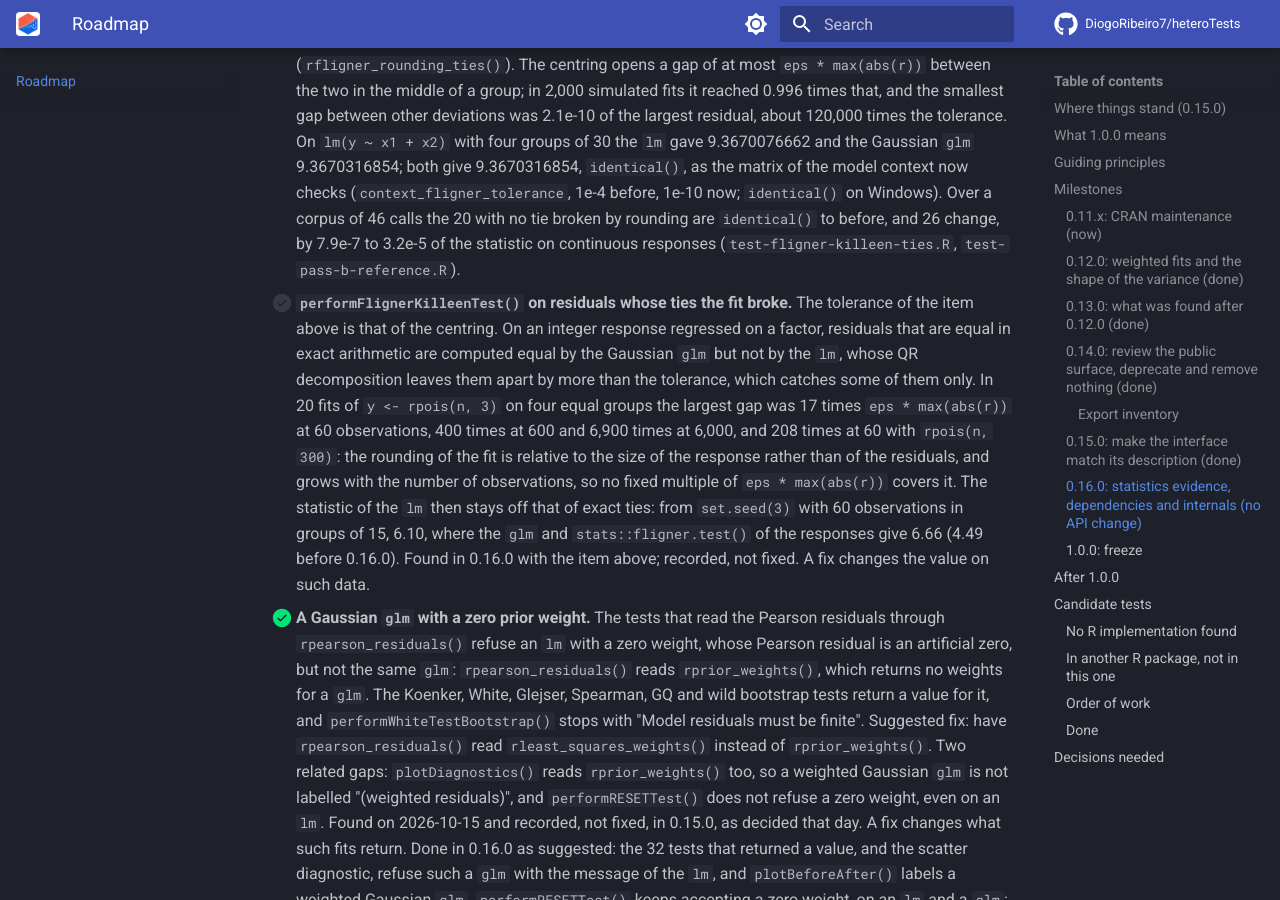
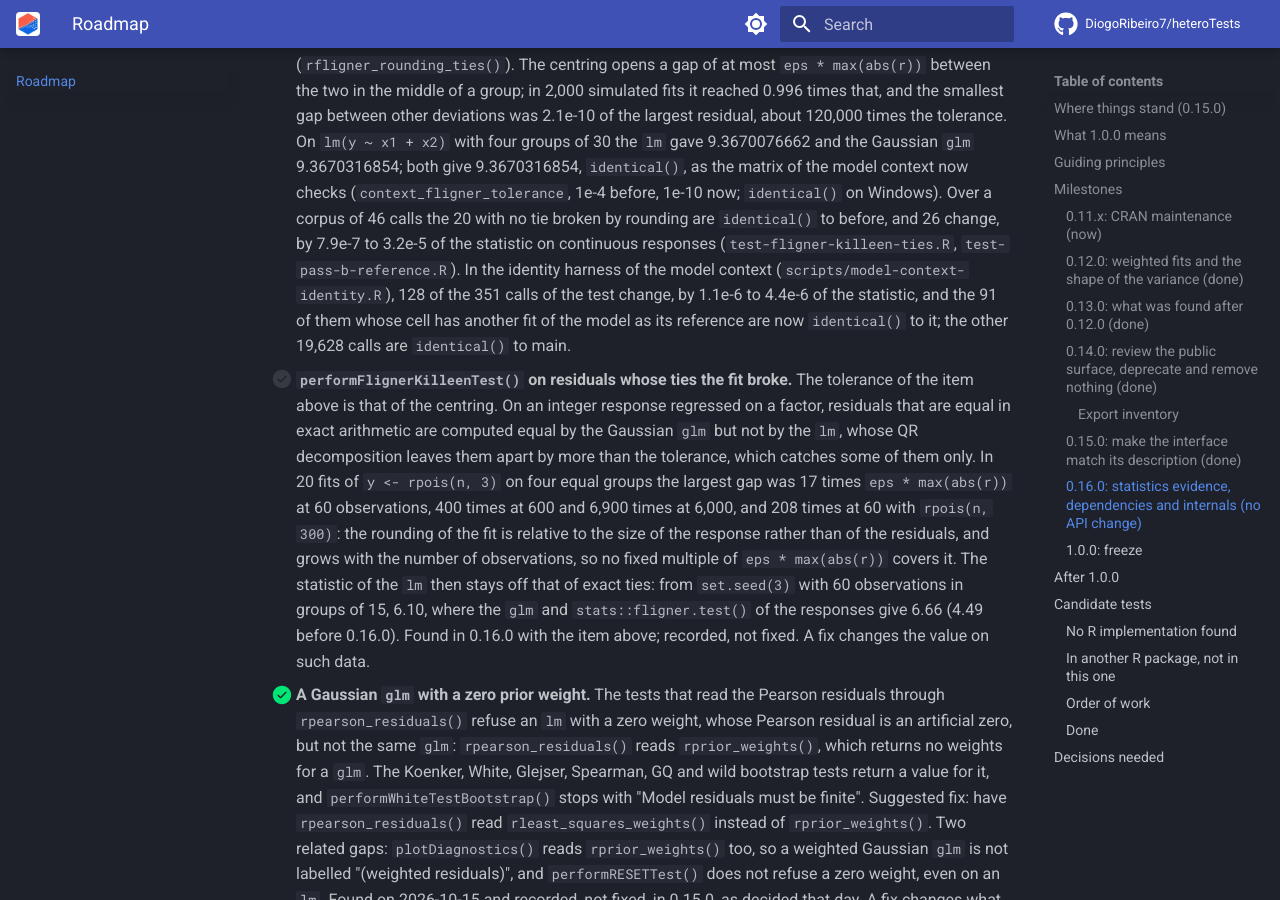
Before and after one commit to DiogoRibeiro7/heteroTests, an MkDocs documentation site: the page built from docs/roadmap.md, in a window 1280 px wide and 900 px high, scrolled down 24264 px. Built offline with MkDocs 1.6.1 and Material for MkDocs 9.7.7, drawn with Linux system fonts in a browser that asks for light colours; comment, search, counter and statistics services are not loaded.

Commit message:
Record the identity harness of the model context for the Fligner-Killeen tie
128 of its 351 calls of performFlignerKilleenTest() change, by 1.1e-6 to 4.4e-6 of the statistic, the 91 with another fit of the model as reference are now identical() to it, and the other 19,628 calls are identical() to main.

```diff
--- a/docs/roadmap.md
+++ b/docs/roadmap.md
@@ -895,7 +895,11 @@ after it.
     Windows). Over a corpus of 46 calls the 20 with no tie broken by rounding
     are `identical()` to before, and 26 change, by 7.9e-7 to 3.2e-5 of the
     statistic on continuous responses (`test-fligner-killeen-ties.R`,
-    `test-pass-b-reference.R`).
+    `test-pass-b-reference.R`). In the identity harness of the model context
+    (`scripts/model-context-identity.R`), 128 of the 351 calls of the test
+    change, by 1.1e-6 to 4.4e-6 of the statistic, and the 91 of them whose cell
+    has another fit of the model as its reference are now `identical()` to it;
+    the other 19,628 calls are `identical()` to main.
 - [ ] **`performFlignerKilleenTest()` on residuals whose ties the fit
     broke.** The tolerance of the item above is that of the centring. On an
     integer response regressed on a factor, residuals that are equal in exact
@@ -907,10 +911,10 @@ after it.
     60 with `rpois(n, 300)`: the rounding of the fit is relative to the size of
     the response rather than of the residuals, and grows with the number of
     observations, so no fixed multiple of `eps * max(abs(r))` covers it. The
-    statistic of the `lm` then stays off that of
-    exact ties: from `set.seed(3)` with 60 observations in groups of 15, 6.10,
-    where the `glm` and `stats::fligner.test()` of the responses give 6.66
-    (4.49 before 0.16.0). Found in 0.16.0 with the item above; recorded, not
+    statistic of the `lm` then stays off that of exact ties: from
+    `set.seed(3)` with 60 observations in groups of 15, 6.10, where the `glm`
+    and `stats::fligner.test()` of the responses give 6.66 (4.49 before
+    0.16.0). Found in 0.16.0 with the item above; recorded, not
     fixed. A fix changes the value on such data.
 - [x] **A Gaussian `glm` with a zero prior weight.** The tests that read the
     Pearson residuals through `rpearson_residuals()` refuse an `lm` with a zero
```
Also changed, not shown: ROADMAP.md (+9 -5 lines), 1 other file.
